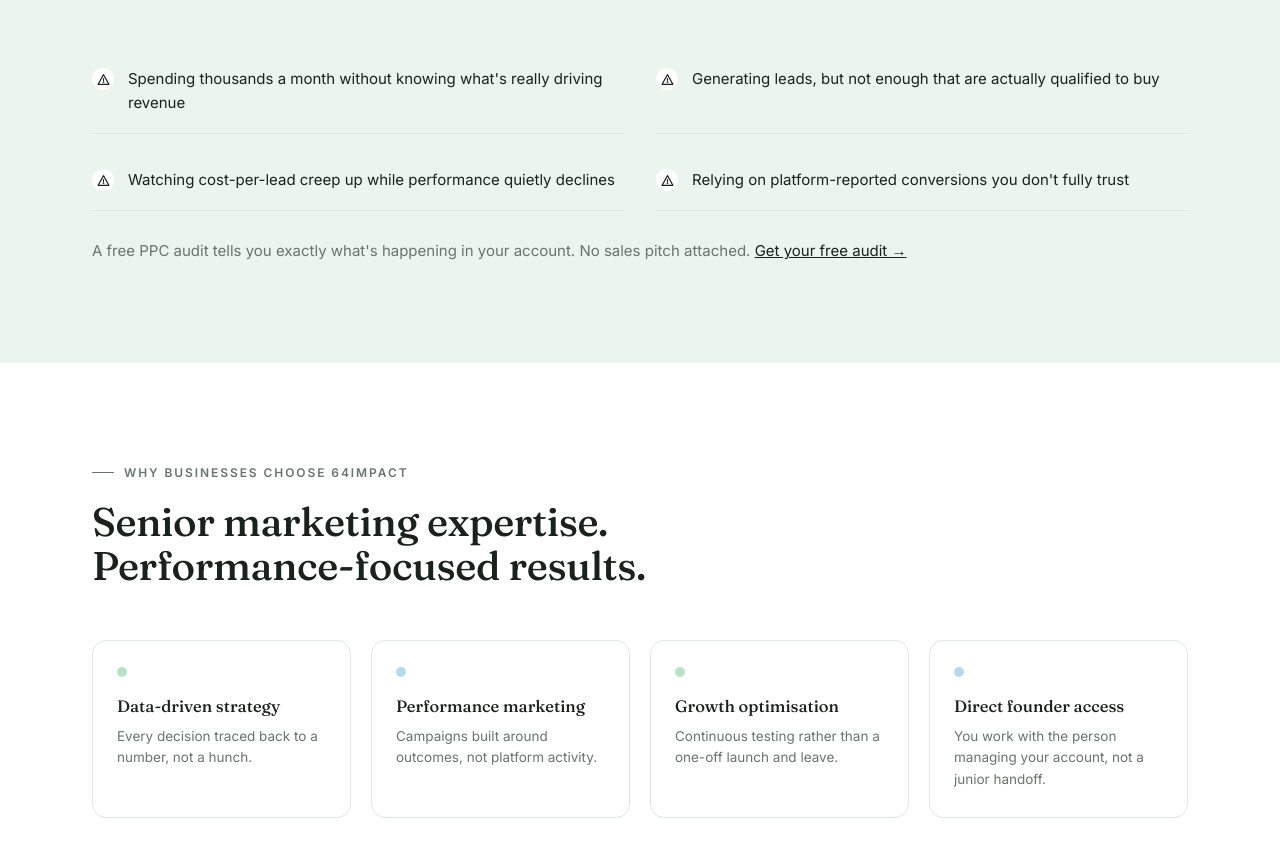
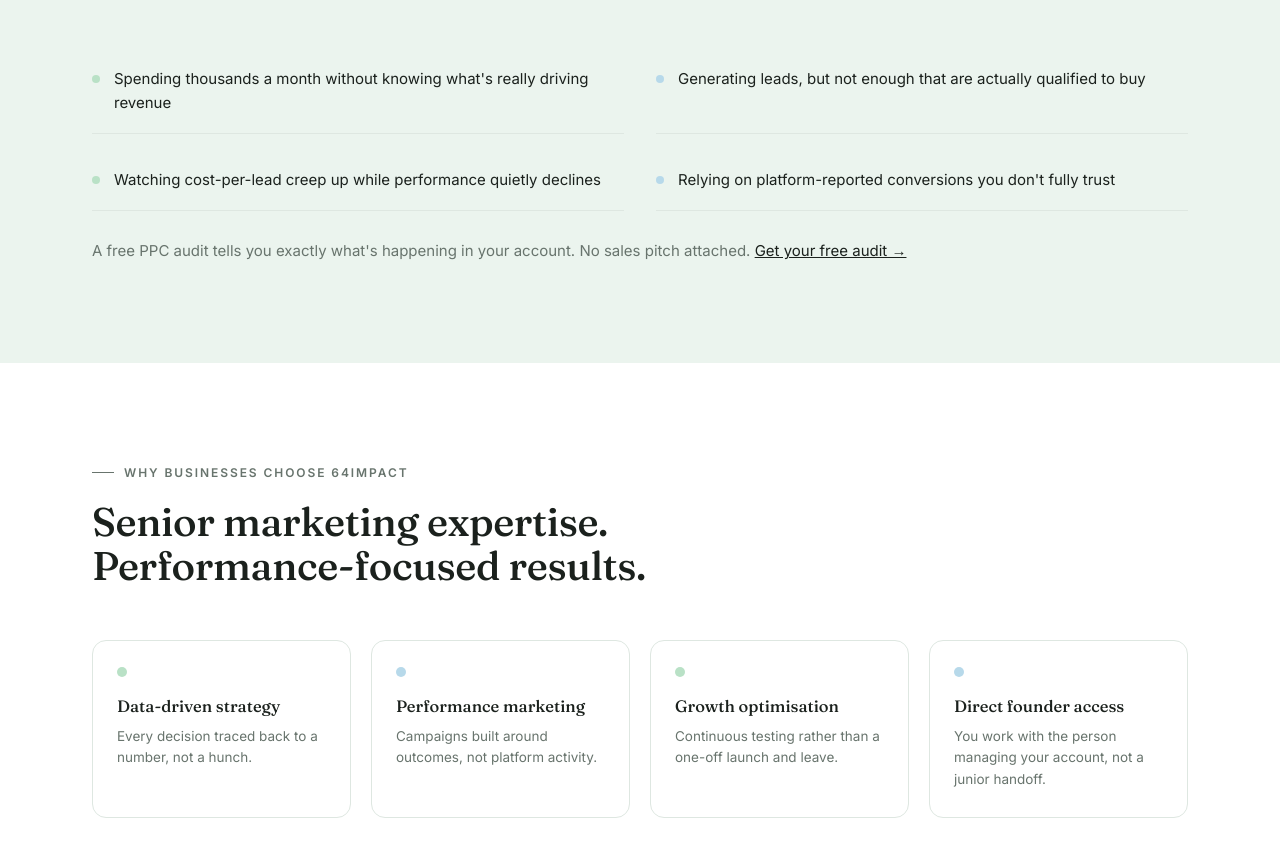
Before and after one commit to jagyei1/64impact-website, a plain HTML site: page index.html in a window 1280 px wide. Shown: the part 1977-2833 px from the top of the page. Drawn offline with Linux system fonts and the light colour scheme.

Commit message:
Replace warning-triangle icons with minimal colour dots in pain-point section

```diff
--- a/index.html
+++ b/index.html
@@ -137,19 +137,19 @@
     </div>
     <div class="who-grid">
       <div class="who-item">
-        <div class="who-check"><svg viewBox="0 0 24 24" width="13" height="13" fill="none" stroke="#1B211D" stroke-width="2" stroke-linecap="round" stroke-linejoin="round"><path d="M12 3l10 18H2L12 3z"/><line x1="12" y1="10" x2="12" y2="14"/><circle cx="12" cy="17" r="0.6" fill="#1B211D"/></svg></div>
+        <span class="pain-dot mint"></span>
         <p>Spending thousands a month without knowing what's really driving revenue</p>
       </div>
       <div class="who-item">
-        <div class="who-check"><svg viewBox="0 0 24 24" width="13" height="13" fill="none" stroke="#1B211D" stroke-width="2" stroke-linecap="round" stroke-linejoin="round"><path d="M12 3l10 18H2L12 3z"/><line x1="12" y1="10" x2="12" y2="14"/><circle cx="12" cy="17" r="0.6" fill="#1B211D"/></svg></div>
+        <span class="pain-dot sky"></span>
         <p>Generating leads, but not enough that are actually qualified to buy</p>
       </div>
       <div class="who-item">
-        <div class="who-check"><svg viewBox="0 0 24 24" width="13" height="13" fill="none" stroke="#1B211D" stroke-width="2" stroke-linecap="round" stroke-linejoin="round"><path d="M12 3l10 18H2L12 3z"/><line x1="12" y1="10" x2="12" y2="14"/><circle cx="12" cy="17" r="0.6" fill="#1B211D"/></svg></div>
+        <span class="pain-dot mint"></span>
         <p>Watching cost-per-lead creep up while performance quietly declines</p>
       </div>
       <div class="who-item">
-        <div class="who-check"><svg viewBox="0 0 24 24" width="13" height="13" fill="none" stroke="#1B211D" stroke-width="2" stroke-linecap="round" stroke-linejoin="round"><path d="M12 3l10 18H2L12 3z"/><line x1="12" y1="10" x2="12" y2="14"/><circle cx="12" cy="17" r="0.6" fill="#1B211D"/></svg></div>
+        <span class="pain-dot sky"></span>
         <p>Relying on platform-reported conversions you don't fully trust</p>
       </div>
     </div>
--- a/styles.css
+++ b/styles.css
@@ -300,6 +300,9 @@ section{ padding:100px 0; }
 .who-grid{ display:grid; grid-template-columns:1fr 1fr; gap:16px 32px; margin-top:8px; }
 .who-item{ display:flex; align-items:flex-start; gap:14px; padding:18px 0; border-bottom:1px solid var(--line); }
 .who-check{ width:22px; height:22px; border-radius:50%; background:var(--white); display:flex; align-items:center; justify-content:center; font-size:12px; color:var(--ink); flex-shrink:0; margin-top:1px; }
+.pain-dot{ width:8px; height:8px; border-radius:50%; flex-shrink:0; margin-top:8px; }
+.pain-dot.mint{ background:var(--mint-deep); }
+.pain-dot.sky{ background:var(--sky-deep); }
 .who-item p{ font-size:15px; }
 .who-foot{ font-size:15px; color:var(--muted); margin-top:32px; max-width:640px; }
 
```
